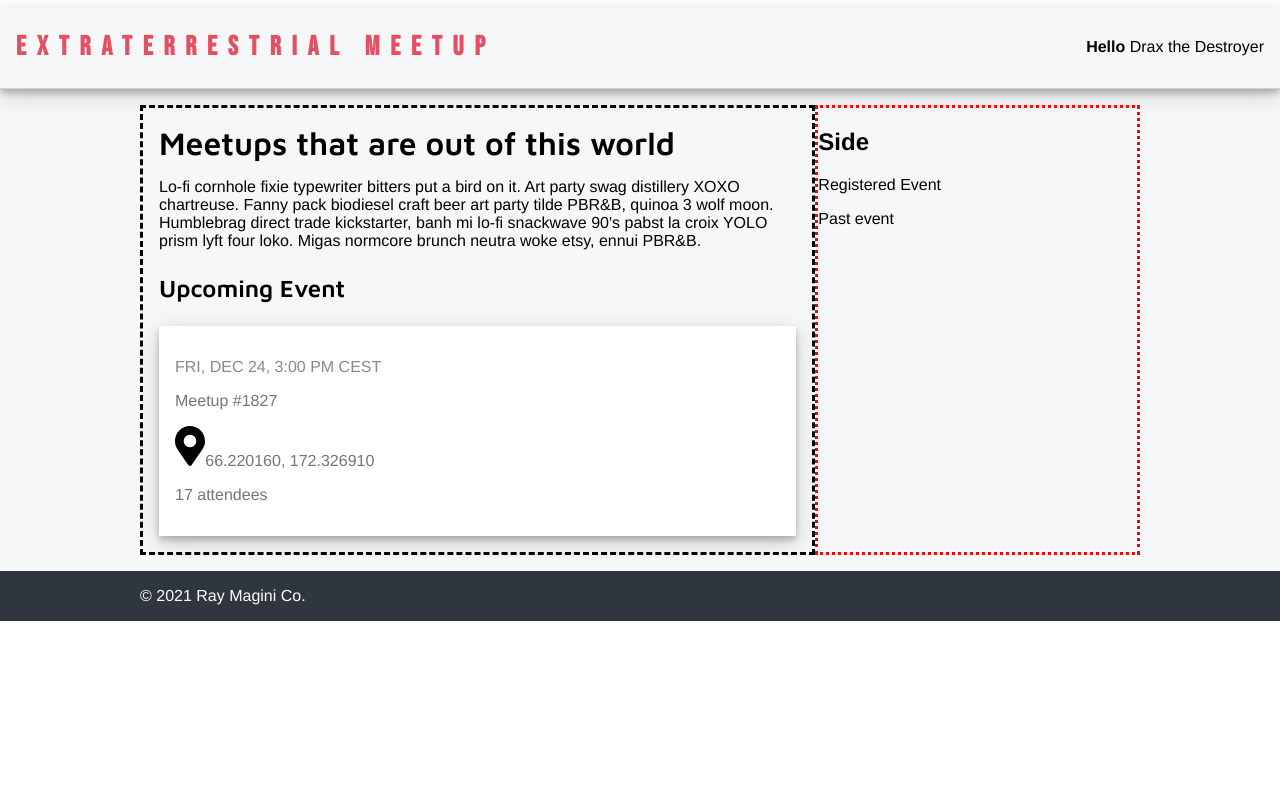
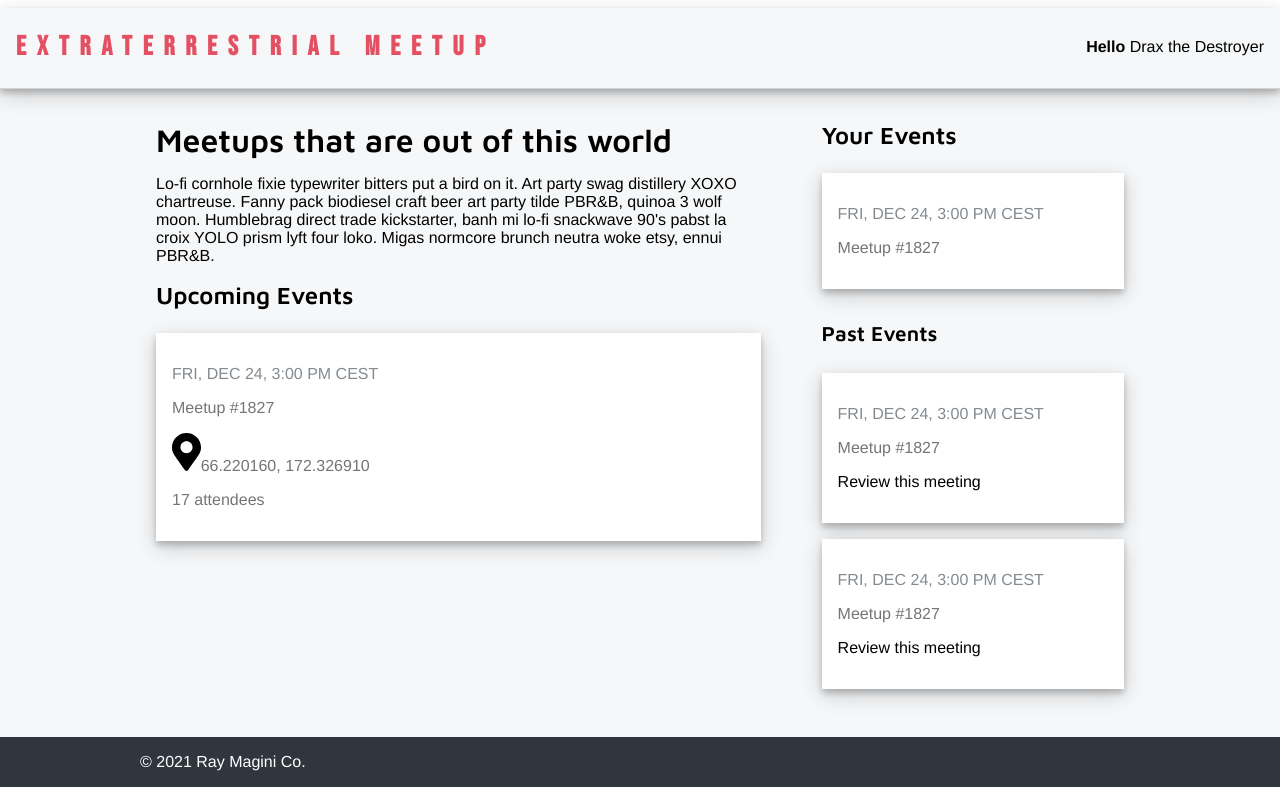
Before and after one commit to Vicachu42/meetup-app-assignment, a Vue app in the folder meetup-app/: page / in a window 1280 px wide. Built offline with nearby package versions, Linux system fonts and the light colour scheme.

Commit message:
Almost finished design

```diff
--- a/meetup-app/src/components/PastEvent.vue
+++ b/meetup-app/src/components/PastEvent.vue
@@ -1,7 +1,17 @@
 <template>
-  <div>
-    <p>Past event</p>
-  </div>
+  <section>
+    <h4>Past Events</h4>
+    <article class="card-wrapper">
+      <p class="meeting-time">FRI, DEC 24, 3:00 PM CEST</p>
+      <p class="meeting-title">Meetup #1827</p>
+      <p>Review this meeting</p>
+    </article>
+    <article class="card-wrapper">
+      <p class="meeting-time">FRI, DEC 24, 3:00 PM CEST</p>
+      <p class="meeting-title">Meetup #1827</p>
+      <p>Review this meeting</p>
+    </article>
+  </section>
 </template>
 
 <script>
@@ -10,5 +20,5 @@ export default {
 };
 </script>
 
-<style>
+<style scoped>
 </style>
--- a/meetup-app/src/components/RegisteredEvent.vue
+++ b/meetup-app/src/components/RegisteredEvent.vue
@@ -1,7 +1,11 @@
 <template>
-  <div>
-    <p>Registered Event</p>
-  </div>
+  <section class="wrapper">
+    <h3>Your Events</h3>
+    <article class="card-wrapper">
+      <p class="meeting-time">FRI, DEC 24, 3:00 PM CEST</p>
+      <p class="meeting-title">Meetup #1827</p>
+    </article>
+  </section>
 </template>
 
 <script>
@@ -10,5 +14,8 @@ export default {
 };
 </script>
 
-<style>
+<style scoped>
+.wrapper {
+  margin-bottom: 2em;
+}
 </style>
--- a/meetup-app/src/components/UpcomingEvent.vue
+++ b/meetup-app/src/components/UpcomingEvent.vue
@@ -1,6 +1,6 @@
 <template>
   <section>
-    <h3>Upcoming Event</h3>
+    <h3>Upcoming Events</h3>
     <article class="card-wrapper">
       <p class="meeting-time">FRI, DEC 24, 3:00 PM CEST</p>
       <p class="meeting-title">Meetup #1827</p>
@@ -23,11 +23,4 @@ export default {
 </script>
 
 <style scoped>
-.card-wrapper {
-  background-color: white;
-  width: 100%;
-  box-shadow: 0 4px 6px 0 rgba(0, 0, 0, 0.2), 0 6px 20px 0 rgba(0, 0, 0, 0.19);
-  padding: 1em;
-  box-sizing: border-box;
-}
 </style>
--- a/meetup-app/src/views/Home.vue
+++ b/meetup-app/src/views/Home.vue
@@ -35,6 +35,15 @@ export default {
   flex-direction: row;
 }
 
+.card-wrapper {
+  background-color: white;
+  width: 100%;
+  box-shadow: 0 4px 6px 0 rgba(0, 0, 0, 0.2), 0 6px 20px 0 rgba(0, 0, 0, 0.19);
+  margin-bottom: 1em;
+  padding: 1em;
+  box-sizing: border-box;
+}
+
 h1 {
   font-family: "Maven Pro", sans-serif;
   font-size: 2rem;
@@ -47,6 +56,14 @@ h3 {
   font-family: "Maven Pro", sans-serif;
   font-size: 1.5rem;
   font-weight: 600;
+  margin-top: 0;
+}
+
+h4 {
+  font-family: "Maven Pro", sans-serif;
+  font-size: 1.3rem;
+  font-weight: 600;
+  margin-top: 0;
 }
 
 .meeting-time {
--- a/meetup-app/src/views/MainContainer.vue
+++ b/meetup-app/src/views/MainContainer.vue
@@ -27,6 +27,5 @@ export default {
 .main-wrapper {
   width: 66%;
   padding: 1em;
-  border: dashed black;
 }
 </style>
--- a/meetup-app/src/views/SideContainer.vue
+++ b/meetup-app/src/views/SideContainer.vue
@@ -1,6 +1,5 @@
 <template>
   <section class="side-wrapper">
-    <h2>Side</h2>
     <RegisteredEvent />
     <PastEvent />
   </section>
@@ -22,6 +21,7 @@ export default {
 <style>
 .side-wrapper {
   width: 33%;
-  border: dotted red;
+  padding: 1em;
+  margin-left: 1.8em;
 }
 </style>
```
